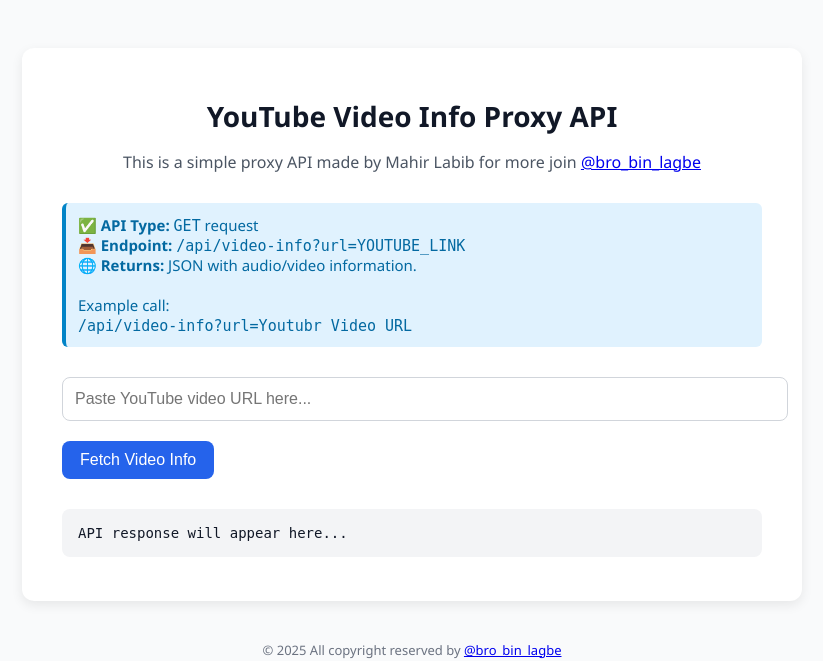
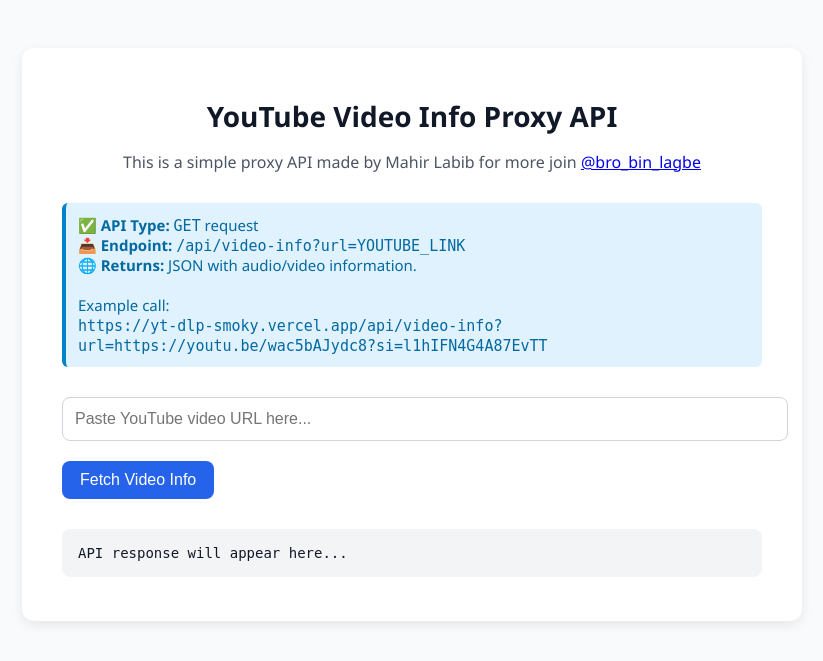
Before and after one commit to v5on/yt-dlp, a Flask app: page / in a window 1280 px wide. Shown: the top 661 px of the page, without its empty margins (228-1051 px from the left). Run offline with Flask 3, Linux system fonts and the light colour scheme.

Commit message:
Update index.html

```diff
--- a/templates/index.html
+++ b/templates/index.html
@@ -91,7 +91,7 @@
             📥 <strong>Endpoint:</strong> <code>/api/video-info?url=YOUTUBE_LINK</code><br>
             🌐 <strong>Returns:</strong> JSON with audio/video information.<br><br>
             Example call:<br>
-            <code>/api/video-info?url=Youtubr Video URL</code>
+            <code>https://yt-dlp-smoky.vercel.app/api/video-info?url=https://youtu.be/wac5bAJydc8?si=l1hIFN4G4A87EvTT</code>
         </div>
 
         <form id="form">
```
